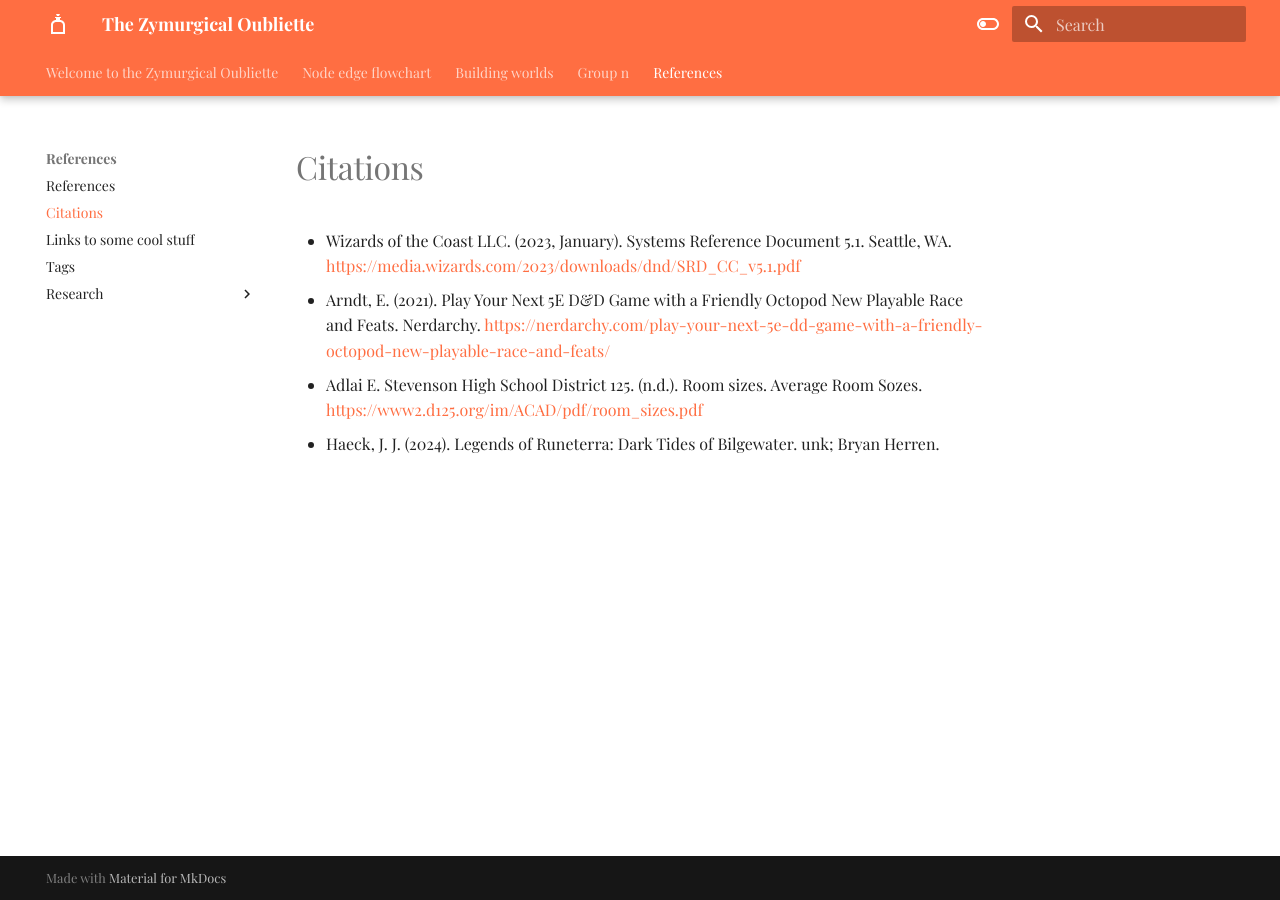
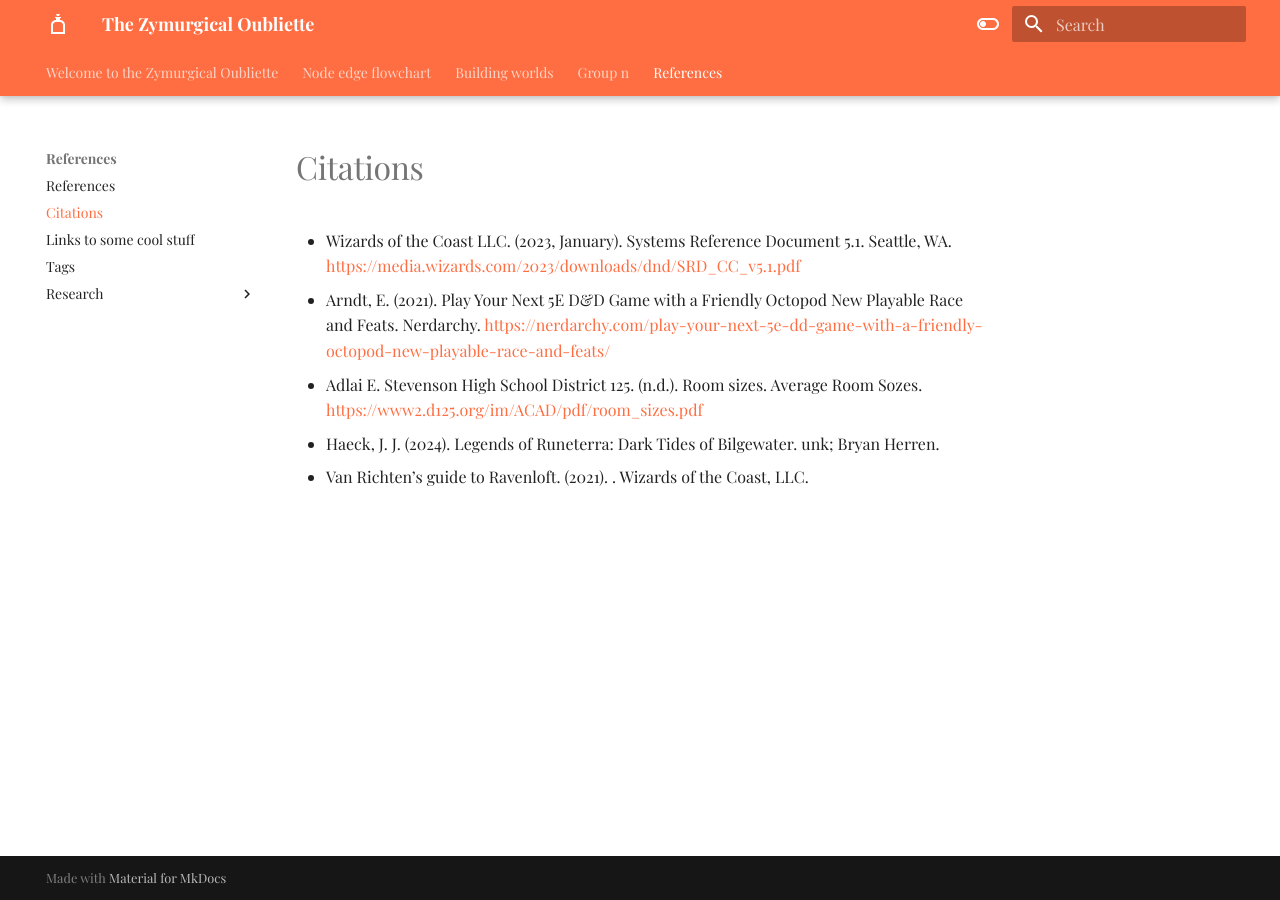
Before and after one commit to Half-Guinea-Press/zymurgical-oubliette, an MkDocs documentation site: the page built from docs/references/citations.md, in a window 1280 px wide. Built offline with MkDocs 1.6.1 and Material for MkDocs 9.7.7, drawn with Linux system fonts in a browser that asks for light colours; some web fonts are replaced; comment, search, counter and statistics services are not loaded.

Commit message:
Update citations.md

```diff
--- a/docs/references/citations.md
+++ b/docs/references/citations.md
@@ -4,3 +4,4 @@
 - Arndt, E. (2021). Play Your Next 5E D&D Game with a Friendly Octopod New Playable Race and Feats. Nerdarchy. [https://nerdarchy.com/play-your-next-5e-dd-game-with-a-friendly-octopod-new-playable-race-and-feats/](https://nerdarchy.com/play-your-next-5e-dd-game-with-a-friendly-octopod-new-playable-race-and-feats/)
 - Adlai E. Stevenson High School District 125. (n.d.). Room sizes. Average Room Sozes. [https://www2.d125.org/im/ACAD/pdf/room_sizes.pdf](https://www2.d125.org/im/ACAD/pdf/room_sizes.pdf)
 - Haeck, J. J. (2024). Legends of Runeterra: Dark Tides of Bilgewater. unk; Bryan Herren.
+- Van Richten’s guide to Ravenloft. (2021). . Wizards of the Coast, LLC.
```
